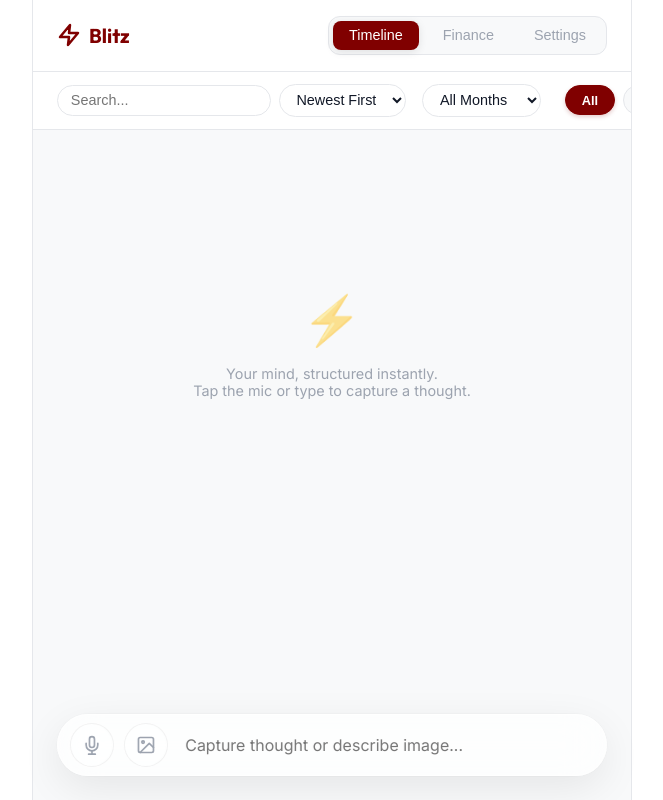
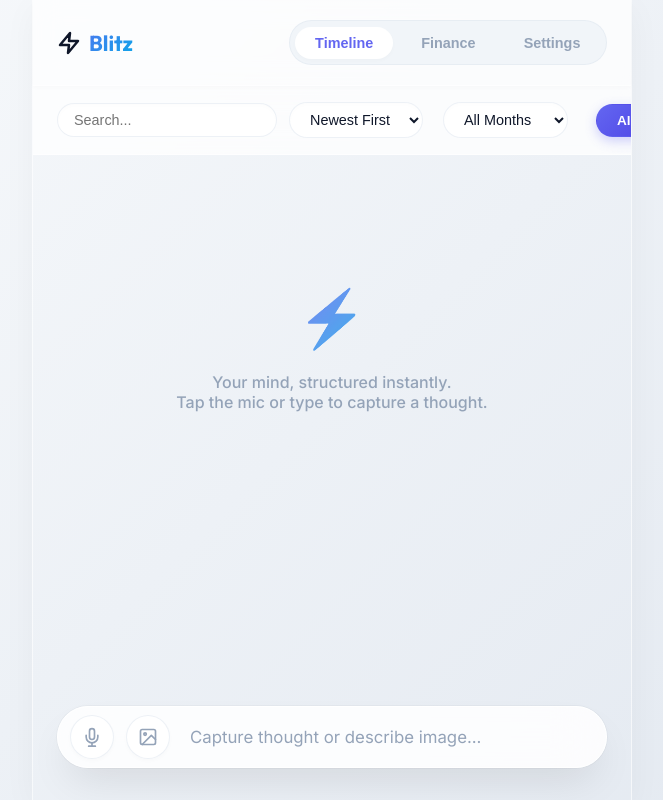
Before and after one commit to Aliyuibrahim6923/velocity-note-ai, a React (Vite) app: page / in a window 1280 px wide. Shown: the whole page, without its empty margins (308-971 px from the left). Built offline with nearby package versions, Linux system fonts and the light colour scheme.

Commit message:
feat(ui): implement bright light mode aesthetic with glassmorphism and modern styling

```diff
--- a/src/index.css
+++ b/src/index.css
@@ -1,28 +1,36 @@
 :root {
-  --bg-color: #ffffff;
-  --panel-bg: #f8f9fa;
-  --panel-border: #e5e7eb;
-  --card-bg: #ffffff;
-  --card-border: #f3f4f6;
+  --bg-color: #F8FAFC; /* Slate 50 */
+  --bg-main: #F1F5F9; /* Slate 100 */
 
-  --text-primary: #111827;
-  --text-secondary: #4b5563;
-  --text-muted: #9ca3af;
+  /* Glassmorphism surfaces */
+  --panel-bg: rgba(255, 255, 255, 0.75);
+  --panel-border: rgba(255, 255, 255, 0.6);
+  --card-bg: rgba(255, 255, 255, 0.95);
+  --card-border: rgba(226, 232, 240, 0.6);
 
-  --color-primary: #800000; /* Maroon */
-  --color-primary-hover: #5a0000;
-  --color-accent: #9e1b1b;
-  --color-accent-hover: #7a1515;
+  /* Typography */
+  --text-primary: #0F172A; /* Slate 900 */
+  --text-secondary: #475569; /* Slate 600 */
+  --text-muted: #94A3B8; /* Slate 400 */
 
-  --color-success: #059669;
-  --color-warning: #d97706;
-  --color-danger: #dc2626;
+  /* Vibrant Light Mode Colors */
+  --color-primary: #6366F1; /* Indigo 500 */
+  --color-primary-hover: #4F46E5; /* Indigo 600 */
+  --accent-primary: #0EA5E9; /* Sky 500 */
+
+  /* Badges & Tags */
+  --color-success: #10B981; /* Emerald 500 */
+  --color-warning: #F59E0B; /* Amber 500 */
+  --color-danger: #EF4444; /* Red 500 */
 
   --font-heading: 'Outfit', sans-serif;
   --font-body: 'Inter', sans-serif;
 
-  --shadow-premium: 0 4px 6px -1px rgba(0, 0, 0, 0.1), 0 2px 4px -1px rgba(0, 0, 0, 0.06);
-  --shadow-focus: 0 0 0 3px rgba(128, 0, 0, 0.2);
+  /* Depth & Shadows */
+  --shadow-premium: 0 10px 25px -5px rgba(0, 0, 0, 0.05), 0 8px 10px -6px rgba(0, 0, 0, 0.01);
+  --shadow-sm: 0 2px 4px rgba(0, 0, 0, 0.02);
+  --shadow-glass: 0 8px 32px 0 rgba(15, 23, 42, 0.04);
+  --shadow-focus: 0 0 0 4px rgba(99, 102, 241, 0.2);
 }
 
 * {
@@ -34,12 +42,14 @@
 }
 
 body {
-  background-color: var(--bg-color);
+  background: linear-gradient(135deg, #F8FAFC 0%, #E2E8F0 100%);
+  background-attachment: fixed;
   color: var(--text-primary);
   font-family: var(--font-body);
   min-height: 100vh;
   overflow-x: hidden;
   overflow-y: auto;
+  -webkit-font-smoothing: antialiased;
 }
 
 /* Master Container */
@@ -48,30 +58,36 @@ body {
   flex-direction: column;
   height: 100vh;
   width: 100vw;
-  max-width: 600px; /* Mobile-first, single-handed optimal width */
+  max-width: 600px;
   margin: 0 auto;
   position: relative;
   border-left: 1px solid var(--panel-border);
   border-right: 1px solid var(--panel-border);
-  background-color: var(--bg-color);
+  background-color: transparent;
+  box-shadow: var(--shadow-glass);
 }
 
-/* App Header */
+/* App Header - Glassmorphic */
 .app-header {
-  padding: 1rem 1.5rem;
+  padding: 1.25rem 1.5rem;
   border-bottom: 1px solid var(--panel-border);
   display: flex;
   justify-content: space-between;
   align-items: center;
-  background-color: white;
+  background: var(--panel-bg);
+  backdrop-filter: blur(12px);
+  -webkit-backdrop-filter: blur(12px);
   z-index: 10;
+  box-shadow: var(--shadow-sm);
 }
 
 .header-title {
   font-family: var(--font-heading);
-  font-weight: 700;
-  font-size: 1.25rem;
-  color: var(--color-primary);
+  font-weight: 800;
+  font-size: 1.35rem;
+  background: linear-gradient(135deg, var(--color-primary), var(--accent-primary));
+  -webkit-background-clip: text;
+  -webkit-text-fill-color: transparent;
   display: flex;
   align-items: center;
   gap: 0.5rem;
@@ -80,85 +96,99 @@ body {
 /* Filter Bar */
 .filter-bar {
   display: flex;
-  gap: 0.5rem;
-  padding: 0.75rem 1.5rem;
-  background-color: white;
+  gap: 0.75rem;
+  padding: 1rem 1.5rem;
+  background: var(--panel-bg);
+  backdrop-filter: blur(12px);
   border-bottom: 1px solid var(--panel-border);
   overflow-x: auto;
-  scrollbar-width: none; /* Firefox */
+  scrollbar-width: none;
   align-items: center;
 }
 
 .search-input, .sort-select {
-  padding: 0.4rem 0.8rem;
-  border-radius: 20px;
-  border: 1px solid var(--panel-border);
-  background: var(--bg-main);
+  padding: 0.5rem 1rem;
+  border-radius: 999px;
+  border: 1px solid var(--card-border);
+  background: rgba(255, 255, 255, 0.8);
   color: var(--text-primary);
   font-size: 0.9rem;
   outline: none;
-  transition: all 0.2s;
+  transition: all 0.3s cubic-bezier(0.4, 0, 0.2, 1);
+  box-shadow: inset 0 2px 4px rgba(0,0,0,0.01);
 }
+
 .search-input:focus, .sort-select:focus {
-  border-color: var(--accent-primary);
+  border-color: var(--color-primary);
+  box-shadow: var(--shadow-focus);
+  background: white;
 }
+
 .filter-bar::-webkit-scrollbar {
-  display: none; /* Chrome/Safari/Edge */
+  display: none;
 }
 
 .filter-btn {
-  background: var(--panel-bg);
-  border: 1px solid var(--panel-border);
-  border-radius: 20px;
-  padding: 0.4rem 1rem;
-  font-size: 0.8rem;
+  background: rgba(255, 255, 255, 0.6);
+  border: 1px solid var(--card-border);
+  border-radius: 999px;
+  padding: 0.5rem 1.25rem;
+  font-size: 0.85rem;
   font-weight: 600;
   color: var(--text-secondary);
   cursor: pointer;
   white-space: nowrap;
-  transition: all 0.2s ease;
+  transition: all 0.3s cubic-bezier(0.4, 0, 0.2, 1);
 }
 
 .filter-btn:hover {
-  background: #e5e7eb;
+  background: white;
+  box-shadow: var(--shadow-sm);
+  transform: translateY(-1px);
 }
 
 .filter-btn.active {
-  background: var(--color-primary);
+  background: linear-gradient(135deg, var(--color-primary), var(--color-primary-hover));
   color: white;
-  border-color: var(--color-primary);
-  box-shadow: 0 2px 4px rgba(128, 0, 0, 0.2);
+  border-color: transparent;
+  box-shadow: 0 4px 12px rgba(99, 102, 241, 0.3);
 }
 
 /* Feed Dashboard */
 .feed-container {
   flex-grow: 1;
   overflow-y: auto;
-  padding: 1rem;
+  padding: 1.25rem;
   display: flex;
   flex-direction: column;
-  gap: 1rem;
-  background-color: var(--panel-bg);
-  padding-bottom: 120px; /* Space for capture stream */
+  gap: 1.25rem;
+  padding-bottom: 140px;
 }
 
 /* Timeline Cards */
 .timeline-card {
   background: var(--card-bg);
   border: 1px solid var(--card-border);
-  border-radius: 12px;
-  padding: 1rem;
-  box-shadow: 0 1px 3px rgba(0,0,0,0.05);
+  border-radius: 16px;
+  padding: 1.25rem;
+  box-shadow: var(--shadow-sm);
   display: flex;
   flex-direction: column;
-  gap: 0.5rem;
-  animation: slideIn 0.3s cubic-bezier(0.16, 1, 0.3, 1);
+  gap: 0.75rem;
+  animation: slideUp 0.4s cubic-bezier(0.16, 1, 0.3, 1) backwards;
   position: relative;
   overflow: visible;
+  transition: all 0.3s cubic-bezier(0.4, 0, 0.2, 1);
 }
 
-@keyframes slideIn {
-  from { opacity: 0; transform: translateY(-10px); }
+.timeline-card:hover {
+  transform: translateY(-3px);
+  box-shadow: var(--shadow-premium);
+  border-color: rgba(99, 102, 241, 0.2);
+}
+
+@keyframes slideUp {
+  from { opacity: 0; transform: translateY(15px); }
   to { opacity: 1; transform: translateY(0); }
 }
 
@@ -166,86 +196,102 @@ body {
   display: flex;
   justify-content: space-between;
   align-items: center;
-  font-size: 0.75rem;
+  font-size: 0.8rem;
   color: var(--text-muted);
+  font-weight: 500;
 }
 
 .card-badge {
-  font-weight: 600;
-  padding: 0.2rem 0.5rem;
-  border-radius: 4px;
+  font-weight: 700;
+  padding: 0.3rem 0.75rem;
+  border-radius: 999px;
   text-transform: uppercase;
-  font-size: 0.65rem;
+  font-size: 0.7rem;
+  letter-spacing: 0.05em;
+  box-shadow: inset 0 0 0 1px rgba(0,0,0,0.05);
 }
 
 /* Categorized Card Styles */
-.card-action { border-left: 4px solid var(--color-warning); }
-.card-event { border-left: 4px solid var(--color-primary); }
-.card-financial { border-left: 4px solid var(--color-success); }
-.card-intel { border-left: 4px solid var(--text-muted); }
+.card-action { border-left: 5px solid var(--color-warning); }
+.card-event { border-left: 5px solid var(--color-primary); }
+.card-financial { border-left: 5px solid var(--color-success); }
+.card-intel { border-left: 5px solid var(--text-muted); }
 
-.badge-action { background: rgba(217, 119, 6, 0.1); color: var(--color-warning); }
-.badge-event { background: rgba(128, 0, 0, 0.1); color: var(--color-primary); }
-.badge-financial { background: rgba(5, 150, 105, 0.1); color: var(--color-success); }
-.badge-intel { background: rgba(156, 163, 175, 0.1); color: var(--text-secondary); }
+.badge-action { background: rgba(245, 158, 11, 0.15); color: var(--color-warning); }
+.badge-event { background: rgba(99, 102, 241, 0.15); color: var(--color-primary); }
+.badge-financial { background: rgba(16, 185, 129, 0.15); color: var(--color-success); }
+.badge-intel { background: rgba(148, 163, 184, 0.15); color: var(--text-secondary); }
 
 .card-body {
-  font-size: 0.95rem;
-  line-height: 1.5;
+  font-size: 1rem;
+  line-height: 1.6;
   color: var(--text-primary);
   word-wrap: break-word;
   overflow-wrap: break-word;
-  word-break: break-word;
   white-space: pre-wrap;
+  font-family: var(--font-body);
 }
 
 .card-meta {
   display: flex;
   flex-wrap: wrap;
-  gap: 0.5rem;
-  margin-top: 0.5rem;
+  gap: 0.6rem;
+  margin-top: 0.75rem;
 }
 
 .meta-pill {
   font-size: 0.75rem;
-  padding: 0.25rem 0.6rem;
-  background-color: var(--panel-bg);
-  border: 1px solid var(--panel-border);
-  border-radius: 12px;
+  font-weight: 600;
+  padding: 0.3rem 0.8rem;
+  background-color: var(--bg-main);
+  border: 1px solid var(--card-border);
+  border-radius: 999px;
   color: var(--text-secondary);
+  transition: all 0.2s;
+}
+
+.meta-pill:hover {
+  background: white;
+  border-color: var(--color-primary);
+  color: var(--color-primary);
 }
 
 /* Capture Stream (Bottom Floating Pill) */
 .capture-stream {
   position: absolute;
-  bottom: 1.5rem;
+  bottom: 2rem;
   left: 50%;
   transform: translateX(-50%);
   width: 92%;
-  max-width: 700px;
-  background: rgba(255, 255, 255, 0.75);
-  backdrop-filter: blur(20px);
-  -webkit-backdrop-filter: blur(20px);
-  border: 1px solid rgba(255, 255, 255, 0.6);
-  border-radius: 36px;
+  max-width: 550px;
+  background: rgba(255, 255, 255, 0.85);
+  backdrop-filter: blur(24px);
+  -webkit-backdrop-filter: blur(24px);
+  border: 1px solid rgba(255, 255, 255, 1);
+  border-radius: 999px;
   padding: 0.5rem 0.75rem;
   display: flex;
   flex-direction: column;
-  box-shadow: 0 12px 40px rgba(0,0,0,0.08), 0 0 0 1px rgba(0,0,0,0.02);
+  box-shadow: 0 20px 40px -10px rgba(0,0,0,0.1), 0 0 0 1px rgba(0,0,0,0.03);
   z-index: 20;
   transition: all 0.3s cubic-bezier(0.16, 1, 0.3, 1);
+}
+
+.capture-stream:focus-within {
+  box-shadow: 0 25px 50px -12px rgba(99, 102, 241, 0.25), 0 0 0 1px rgba(99, 102, 241, 0.1);
+  transform: translateX(-50%) translateY(-2px);
 }
 
 .input-row {
   display: flex;
   align-items: center;
-  gap: 0.6rem;
+  gap: 0.75rem;
   width: 100%;
 }
 
 .icon-btn {
-  background: rgba(255, 255, 255, 0.5);
-  border: 1px solid rgba(0,0,0,0.05);
+  background: white;
+  border: 1px solid var(--card-border);
   display: flex;
   align-items: center;
   justify-content: center;
@@ -255,23 +301,26 @@ body {
   cursor: pointer;
   color: var(--text-muted);
   transition: all 0.2s cubic-bezier(0.16, 1, 0.3, 1);
+  box-shadow: var(--shadow-sm);
 }
+
 .icon-btn:hover {
-  background: white;
-  color: var(--accent-primary);
-  transform: scale(1.05);
-  box-shadow: 0 4px 12px rgba(0,0,0,0.06);
+  color: var(--color-primary);
+  transform: scale(1.08);
+  box-shadow: 0 4px 12px rgba(99, 102, 241, 0.15);
+  border-color: rgba(99, 102, 241, 0.2);
 }
+
 .icon-btn.recording {
   color: white;
-  background: #ef4444;
-  border-color: #ef4444;
+  background: var(--color-danger);
+  border-color: var(--color-danger);
   animation: pulse-mic 1.5s infinite;
 }
 
 @keyframes pulse-mic {
   0% { box-shadow: 0 0 0 0 rgba(239, 68, 68, 0.4); }
-  70% { box-shadow: 0 0 0 10px rgba(239, 68, 68, 0); }
+  70% { box-shadow: 0 0 0 12px rgba(239, 68, 68, 0); }
   100% { box-shadow: 0 0 0 0 rgba(239, 68, 68, 0); }
 }
 
@@ -281,36 +330,22 @@ body {
   border: none;
   padding: 0.75rem 0.5rem;
   font-family: var(--font-body);
-  font-size: 1rem;
+  font-size: 1.05rem;
   color: var(--text-primary);
   transition: all 0.2s ease;
+}
+
+.capture-input::placeholder {
+  color: var(--text-muted);
+  font-weight: 400;
 }
 
 .capture-input:focus {
   outline: none;
 }
 
-.send-button {
-  background: var(--text-primary);
-  color: white;
-  border: none;
-  width: 44px;
-  height: 44px;
-  border-radius: 50%;
-  display: flex;
-  align-items: center;
-  justify-content: center;
-  cursor: pointer;
-  transition: all 0.2s cubic-bezier(0.16, 1, 0.3, 1);
-}
-.send-button:hover {
-  transform: scale(1.05);
-  background: var(--accent-primary);
-  box-shadow: 0 4px 12px rgba(0,0,0,0.1);
-}
-
 .mic-button {
-  background-color: var(--color-primary);
+  background: linear-gradient(135deg, var(--color-primary), var(--accent-primary));
   color: white;
   border: none;
   border-radius: 50%;
@@ -321,33 +356,32 @@ body {
   justify-content: center;
   font-size: 1.25rem;
   cursor: pointer;
-  transition: all 0.2s ease;
-  box-shadow: var(--shadow-premium);
+  transition: all 0.3s cubic-bezier(0.16, 1, 0.3, 1);
+  box-shadow: 0 8px 16px rgba(99, 102, 241, 0.3);
 }
 
 .mic-button:hover {
-  background-color: var(--color-primary-hover);
-  transform: scale(1.05);
+  transform: scale(1.08) translateY(-2px);
+  box-shadow: 0 12px 20px rgba(99, 102, 241, 0.4);
 }
 
 .mic-button.recording {
-  background-color: var(--color-danger);
-  animation: pulse 1.5s infinite;
+  background: var(--color-danger);
+  animation: pulse-mic 1.5s infinite;
 }
 
 .send-button {
   background: transparent;
   color: var(--color-primary);
   border: none;
-  font-size: 1.25rem;
+  font-size: 1.5rem;
   cursor: pointer;
   padding: 0.5rem;
+  transition: all 0.2s ease;
 }
 
-@keyframes pulse {
-  0% { box-shadow: 0 0 0 0 rgba(220, 38, 38, 0.4); }
-  70% { box-shadow: 0 0 0 10px rgba(220, 38, 38, 0); }
-  100% { box-shadow: 0 0 0 0 rgba(220, 38, 38, 0); }
+.send-button:hover {
+  transform: scale(1.1);
 }
 
 /* Empty State */
@@ -355,21 +389,26 @@ body {
   margin: auto;
   text-align: center;
   color: var(--text-muted);
-  font-size: 0.9rem;
+  font-size: 1rem;
+  font-weight: 500;
   display: flex;
   flex-direction: column;
   align-items: center;
-  gap: 1rem;
+  gap: 1.25rem;
+  animation: fadeIn 0.5s ease-out forwards;
+}
+
+@keyframes fadeIn {
+  from { opacity: 0; }
+  to { opacity: 1; }
 }
 
 .empty-icon {
-  font-size: 3rem;
-  opacity: 0.5;
-}
-
-/* Utilities */
-.hidden {
-  display: none !important;
+  font-size: 3.5rem;
+  background: linear-gradient(135deg, var(--color-primary), var(--accent-primary));
+  -webkit-background-clip: text;
+  -webkit-text-fill-color: transparent;
+  opacity: 0.8;
 }
 
 /* Custom Scrollbar */
@@ -380,90 +419,118 @@ body {
   background: transparent;
 }
 ::-webkit-scrollbar-thumb {
-  background: #d1d5db;
-  border-radius: 3px;
+  background: rgba(148, 163, 184, 0.5);
+  border-radius: 10px;
 }
 ::-webkit-scrollbar-thumb:hover {
-  background: #9ca3af;
+  background: rgba(100, 116, 139, 0.8);
 }
 
 /* Modals */
 .modal-overlay {
   position: fixed;
   top: 0; left: 0; right: 0; bottom: 0;
-  background: rgba(0,0,0,0.4);
-  backdrop-filter: blur(4px);
+  background: rgba(15, 23, 42, 0.4);
+  backdrop-filter: blur(8px);
+  -webkit-backdrop-filter: blur(8px);
   display: flex;
   justify-content: center;
   align-items: center;
   z-index: 100;
 }
 .modal-content {
-  background: white;
-  border-radius: 16px;
+  background: rgba(255, 255, 255, 0.95);
+  backdrop-filter: blur(16px);
+  border: 1px solid var(--panel-border);
+  border-radius: 24px;
   width: 90%;
-  max-width: 400px;
-  padding: 1.5rem;
-  box-shadow: 0 10px 25px rgba(0,0,0,0.1);
-  animation: slideIn 0.3s ease-out;
+  max-width: 420px;
+  padding: 2rem;
+  box-shadow: 0 25px 50px -12px rgba(0,0,0,0.25);
+  animation: slideUp 0.3s cubic-bezier(0.16, 1, 0.3, 1);
 }
 .modal-header {
   display: flex;
   justify-content: space-between;
   align-items: center;
   margin-bottom: 1.5rem;
-  border-bottom: 1px solid var(--panel-border);
-  padding-bottom: 0.5rem;
+  border-bottom: 1px solid var(--card-border);
+  padding-bottom: 1rem;
 }
 .modal-header h2 {
   font-family: var(--font-heading);
-  font-size: 1.25rem;
+  font-size: 1.5rem;
+  font-weight: 800;
   color: var(--text-primary);
 }
 .close-btn {
-  background: none;
+  background: var(--bg-main);
   border: none;
-  font-size: 1.5rem;
+  width: 32px;
+  height: 32px;
+  border-radius: 50%;
+  display: flex;
+  align-items: center;
+  justify-content: center;
+  font-size: 1.25rem;
   cursor: pointer;
   color: var(--text-muted);
+  transition: all 0.2s;
+}
+.close-btn:hover {
+  background: var(--color-danger);
+  color: white;
 }
 .settings-section {
   margin-bottom: 1.5rem;
 }
 .settings-section h3 {
-  font-size: 0.95rem;
+  font-size: 1rem;
   margin-bottom: 0.5rem;
+  color: var(--text-primary);
+  font-weight: 600;
 }
 .settings-section p {
-  font-size: 0.85rem;
+  font-size: 0.9rem;
   color: var(--text-secondary);
   margin-bottom: 1rem;
+  line-height: 1.5;
 }
 .google-btn {
   display: flex;
   align-items: center;
   justify-content: center;
-  gap: 0.5rem;
+  gap: 0.75rem;
   width: 100%;
-  padding: 0.75rem;
+  padding: 0.85rem;
   background: white;
-  border: 1px solid var(--panel-border);
-  border-radius: 8px;
+  border: 1px solid var(--card-border);
+  border-radius: 12px;
   font-weight: 600;
+  color: var(--text-primary);
   cursor: pointer;
   transition: all 0.2s;
-  box-shadow: 0 1px 2px rgba(0,0,0,0.05);
+  box-shadow: var(--shadow-sm);
 }
 .google-btn:hover {
-  background: #f9fafb;
+  background: var(--bg-main);
+  transform: translateY(-1px);
+  box-shadow: 0 4px 6px rgba(0,0,0,0.05);
 }
 .secondary-btn {
-  padding: 0.5rem 1rem;
-  background: var(--panel-bg);
-  border: 1px solid var(--panel-border);
-  border-radius: 6px;
-  font-size: 0.85rem;
+  padding: 0.6rem 1.25rem;
+  background: var(--bg-main);
+  border: 1px solid var(--card-border);
+  border-radius: 999px;
+  font-size: 0.9rem;
+  font-weight: 600;
+  color: var(--text-secondary);
   cursor: pointer;
+  transition: all 0.2s;
+}
+.secondary-btn:hover {
+  background: var(--card-border);
+  color: var(--text-primary);
 }
 .auth-success {
   display: flex;
@@ -471,32 +538,33 @@ body {
   gap: 0.5rem;
   color: var(--color-success);
   font-weight: 600;
-  font-size: 0.9rem;
-  padding: 0.75rem;
-  background: rgba(5, 150, 105, 0.05);
-  border-radius: 8px;
+  font-size: 0.95rem;
+  padding: 1rem;
+  background: rgba(16, 185, 129, 0.1);
+  border-radius: 12px;
+  border: 1px solid rgba(16, 185, 129, 0.2);
 }
 
 /* Navigation Tabs */
 .top-nav {
   display: flex;
   gap: 0.5rem;
-  background: var(--panel-bg);
-  padding: 0.25rem;
-  border-radius: 12px;
-  border: 1px solid var(--panel-border);
+  background: var(--bg-main);
+  padding: 0.35rem;
+  border-radius: 999px;
+  border: 1px solid var(--card-border);
 }
 
 .nav-tab {
   background: transparent;
   border: none;
-  padding: 0.4rem 1rem;
+  padding: 0.5rem 1.25rem;
   font-size: 0.9rem;
-  font-weight: 500;
+  font-weight: 600;
   color: var(--text-muted);
-  border-radius: 8px;
+  border-radius: 999px;
   cursor: pointer;
-  transition: all 0.2s;
+  transition: all 0.3s cubic-bezier(0.16, 1, 0.3, 1);
 }
 
 .nav-tab:hover {
@@ -504,78 +572,87 @@ body {
 }
 
 .nav-tab.active {
-  background: var(--color-primary);
-  color: white;
-  box-shadow: 0 2px 8px rgba(0,0,0,0.1);
+  background: white;
+  color: var(--color-primary);
+  box-shadow: var(--shadow-sm);
 }
 
 /* View Containers */
 .view-container {
-  padding: 2rem 1rem;
+  padding: 2rem 1.5rem;
   max-width: 800px;
   margin: 0 auto;
   width: 100%;
 }
 
 .view-header {
-  margin-bottom: 2rem;
+  margin-bottom: 2.5rem;
 }
 
 .view-header h2 {
-  font-size: 1.5rem;
+  font-family: var(--font-heading);
+  font-size: 2rem;
+  font-weight: 800;
   margin: 0 0 0.5rem 0;
   color: var(--text-primary);
+  letter-spacing: -0.02em;
 }
 
 .view-header .subtitle {
-  color: var(--text-muted);
-  font-size: 0.95rem;
+  color: var(--text-secondary);
+  font-size: 1.05rem;
   margin: 0;
 }
 
 /* Stats Grid */
 .stats-grid {
   display: grid;
-  grid-template-columns: repeat(auto-fit, minmax(200px, 1fr));
-  gap: 1rem;
-  margin-bottom: 2rem;
+  grid-template-columns: repeat(auto-fit, minmax(220px, 1fr));
+  gap: 1.25rem;
+  margin-bottom: 2.5rem;
 }
 
 .stat-card {
-  background: var(--panel-bg);
-  border: 1px solid var(--panel-border);
-  padding: 1.5rem;
-  border-radius: 16px;
+  background: var(--card-bg);
+  border: 1px solid var(--card-border);
+  padding: 1.75rem;
+  border-radius: 20px;
   box-shadow: var(--shadow-sm);
   display: flex;
   flex-direction: column;
-  gap: 0.5rem;
+  gap: 0.75rem;
+  transition: transform 0.3s;
+}
+
+.stat-card:hover {
+  transform: translateY(-3px);
+  box-shadow: var(--shadow-premium);
 }
 
 .stat-label {
   font-size: 0.85rem;
+  font-weight: 700;
   text-transform: uppercase;
-  letter-spacing: 0.05em;
+  letter-spacing: 0.08em;
   color: var(--text-muted);
 }
 
 .stat-value {
-  font-size: 1.8rem;
-  font-weight: 700;
+  font-family: var(--font-heading);
+  font-size: 2.25rem;
+  font-weight: 800;
+  letter-spacing: -0.02em;
 }
 
-.positive {
-  color: var(--color-success);
-}
-
-.negative {
-  color: var(--color-danger);
-}
+.positive { color: var(--color-success); }
+.negative { color: var(--color-danger); }
 
 /* Transactions List */
 .transactions-list h3 {
-  font-size: 1.2rem;
-  margin-bottom: 1rem;
+  font-family: var(--font-heading);
+  font-size: 1.35rem;
+  font-weight: 800;
+  margin-bottom: 1.25rem;
   color: var(--text-primary);
 }
 
@@ -583,31 +660,81 @@ body {
   display: flex;
   justify-content: space-between;
   align-items: center;
-  padding: 1rem;
-  background: var(--panel-bg);
-  border: 1px solid var(--panel-border);
-  border-radius: 12px;
-  margin-bottom: 0.75rem;
-  transition: transform 0.2s;
+  padding: 1.25rem;
+  background: var(--card-bg);
+  border: 1px solid var(--card-border);
+  border-radius: 16px;
+  margin-bottom: 0.85rem;
+  transition: all 0.3s cubic-bezier(0.16, 1, 0.3, 1);
 }
 
 .transaction-row:hover {
   transform: translateY(-2px);
   box-shadow: var(--shadow-sm);
+  border-color: rgba(99, 102, 241, 0.2);
 }
 
 .tx-merchant {
-  font-weight: 600;
+  font-weight: 700;
+  font-size: 1.05rem;
   color: var(--text-primary);
-  margin-bottom: 0.2rem;
+  margin-bottom: 0.3rem;
 }
 
 .tx-date {
-  font-size: 0.8rem;
+  font-size: 0.85rem;
+  font-weight: 500;
   color: var(--text-muted);
 }
 
 .tx-amount {
-  font-weight: 700;
+  font-family: var(--font-heading);
+  font-weight: 800;
+  font-size: 1.25rem;
+}
+
+.hidden {
+  display: none !important;
+}
+
+/* Card Action Buttons */
+.card-actions {
+  display: flex;
+  gap: 0.5rem;
+  border-left: 1px solid var(--card-border);
+  padding-left: 0.75rem;
+  margin-left: 0.25rem;
+}
+
+.card-btn {
+  background: transparent;
+  border: none;
   font-size: 1.1rem;
+  cursor: pointer;
+  padding: 0.2rem;
+  line-height: 1;
+  transition: all 0.2s cubic-bezier(0.4, 0, 0.2, 1);
+  border-radius: 4px;
+  display: flex;
+  align-items: center;
+  justify-content: center;
+  opacity: 0.7;
 }
+
+.card-btn:hover {
+  opacity: 1;
+  transform: scale(1.15);
+  background: var(--bg-main);
+}
+
+.card-btn.success { color: var(--color-success); }
+.card-btn.danger { color: var(--color-danger); }
+.card-btn.neutral { color: var(--text-muted); }
+.card-btn.neutral:hover { color: var(--color-primary); }
+
+.card-header-controls {
+  margin-left: auto;
+  display: flex;
+  align-items: center;
+  gap: 0.6rem;
+}
```
Also changed, not shown: src/App.css (+13 -11 lines), src/components/LogCard.jsx (+7 -7 lines).
